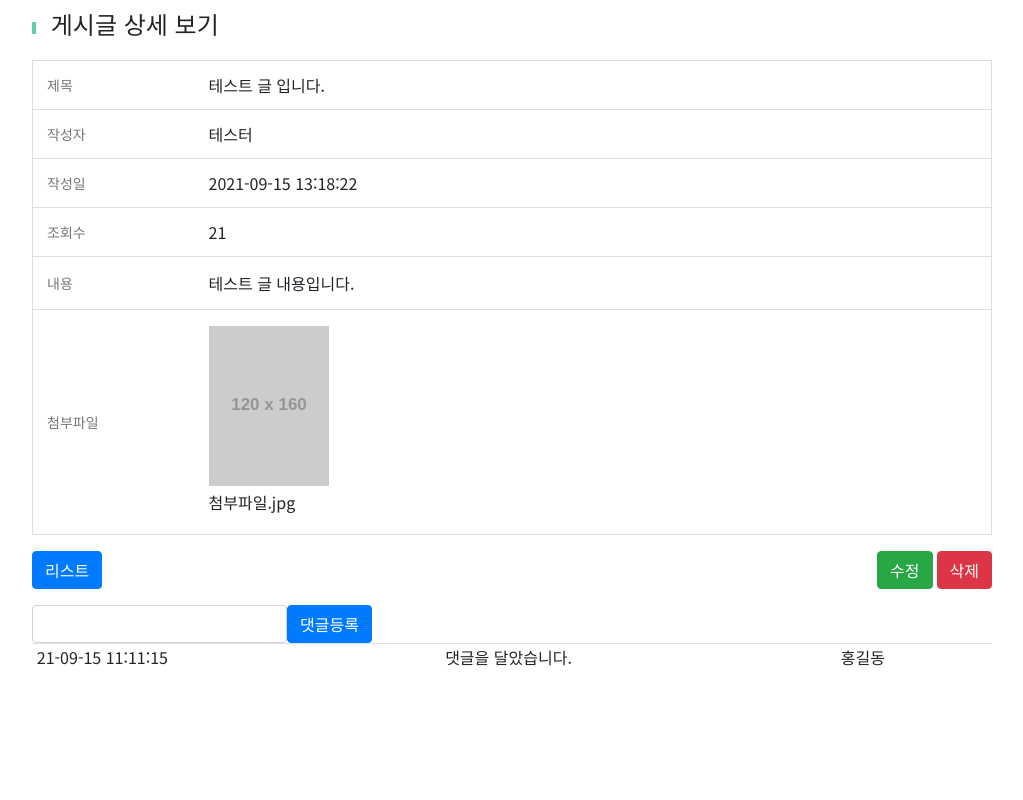
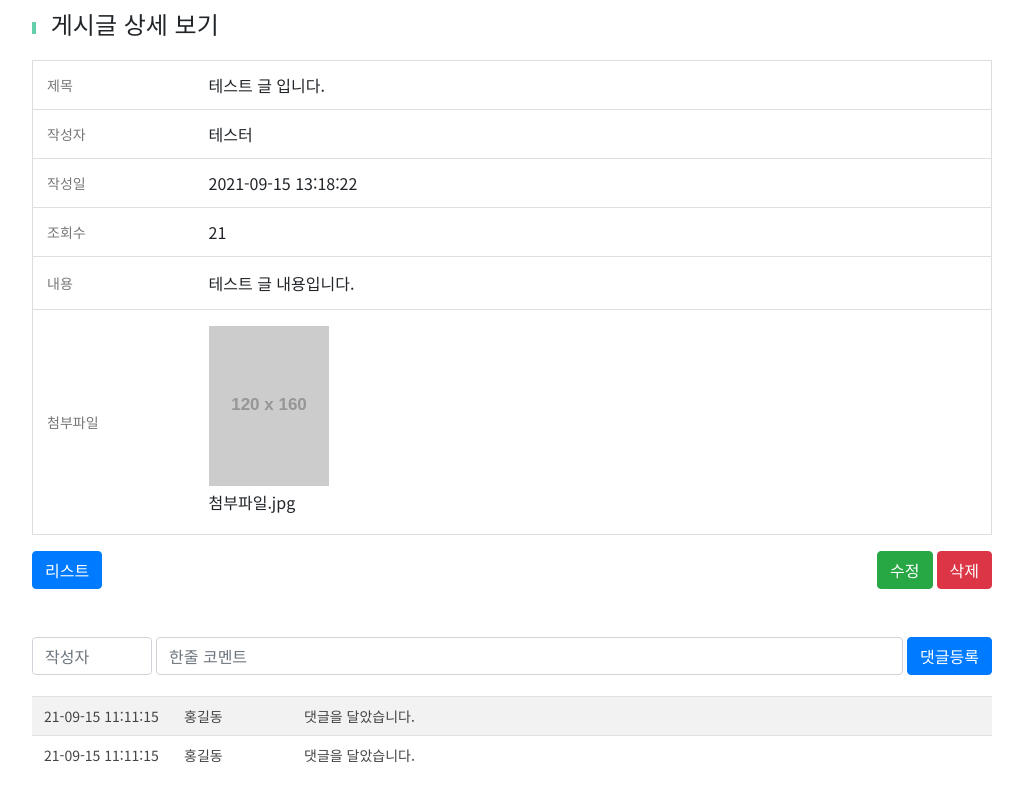
Before and after one commit to booldook/2021-sc-app-17-board, a website: page public/html/board/view.html in a window 1280 px wide. Shown: the part 336-1136 px from the top of the page, without its empty margins (128-1151 px from the left). Drawn offline with Linux system fonts and the light colour scheme; placeholder pictures from the web are drawn by us.

Commit message:
퍼블리싱 완료

```diff
--- a/public/css/board/view.css
+++ b/public/css/board/view.css
@@ -4,3 +4,14 @@
 .view-wrapper .view-tbl .content-tr td:last-child {line-height: 1.25;}
 
 .view-wrapper .file-img {width: 120px;}
+
+.view-wrapper .comment-wrap {margin: 2em 0;}
+.view-wrapper .comment-wrap .write-wp {display: flex; flex-wrap: nowrap;}
+.view-wrapper .comment-wrap .write-wp :nth-child(1) {width: 120px;}
+.view-wrapper .comment-wrap .write-wp :nth-child(2) {flex-grow: 1; margin: 0 .25em;}
+.view-wrapper .comment-wrap .write-wp :nth-child(3) {flex-shrink: 0;}
+
+.view-wrapper .comment-wrap .comment-tbl {font-size: .875em; color: #444; margin-top: 1.5em;}
+.view-wrapper .comment-wrap .comment-tbl td:nth-child(1) {width: 140px;}
+.view-wrapper .comment-wrap .comment-tbl td:nth-child(2) {width: 120px;}
+.view-wrapper .comment-wrap .comment-tbl td:nth-child(3) {}
--- a/public/html/board/view.html
+++ b/public/html/board/view.html
@@ -80,16 +80,27 @@
 	</div>
 	<div class="comment-wrap">
 		<form action="#">
-			<div class="write-wp form-inline">
-				<input type="text" class="form-control">
+			<div class="write-wp">
+				<input type="text" class="form-control" placeholder="작성자">
+				<input type="text" class="form-control" placeholder="한줄 코멘트">
 				<button class="btn btn-primary">댓글등록</button>
 			</div>
-			<table class="table table-sm">
+			<table class="table table-striped comment-tbl">
+				<!-- <colgroup>
+					<col width="100">
+					<col width="150">
+					<col>
+				</colgroup> -->
 				<tbody>
 					<tr>
 						<td class="datetime">21-09-15 11:11:15</td>
+						<td class="writer">홍길동</td>
 						<td class="comment">댓글을 달았습니다.</td>
+					</tr>
+					<tr>
+						<td class="datetime">21-09-15 11:11:15</td>
 						<td class="writer">홍길동</td>
+						<td class="comment">댓글을 달았습니다.</td>
 					</tr>
 				</tbody>
 			</table>
```
